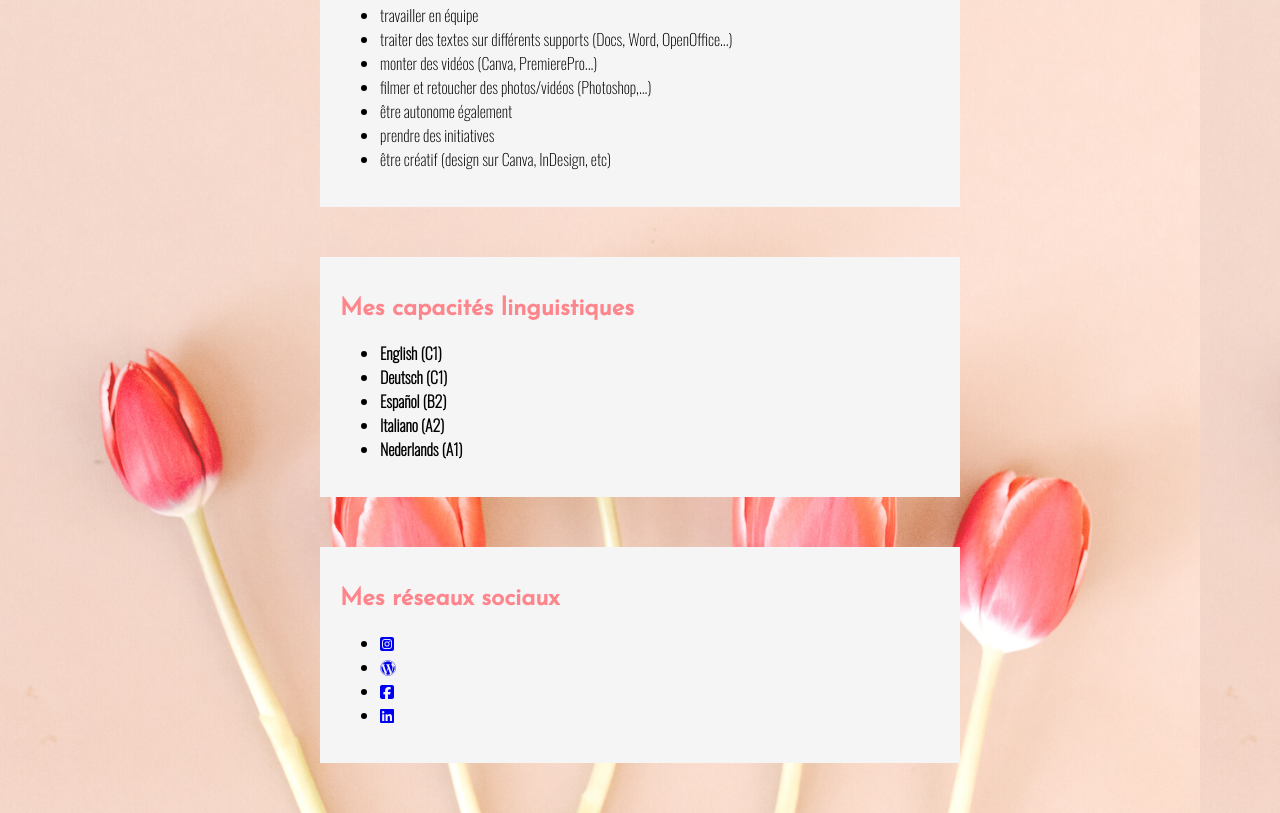
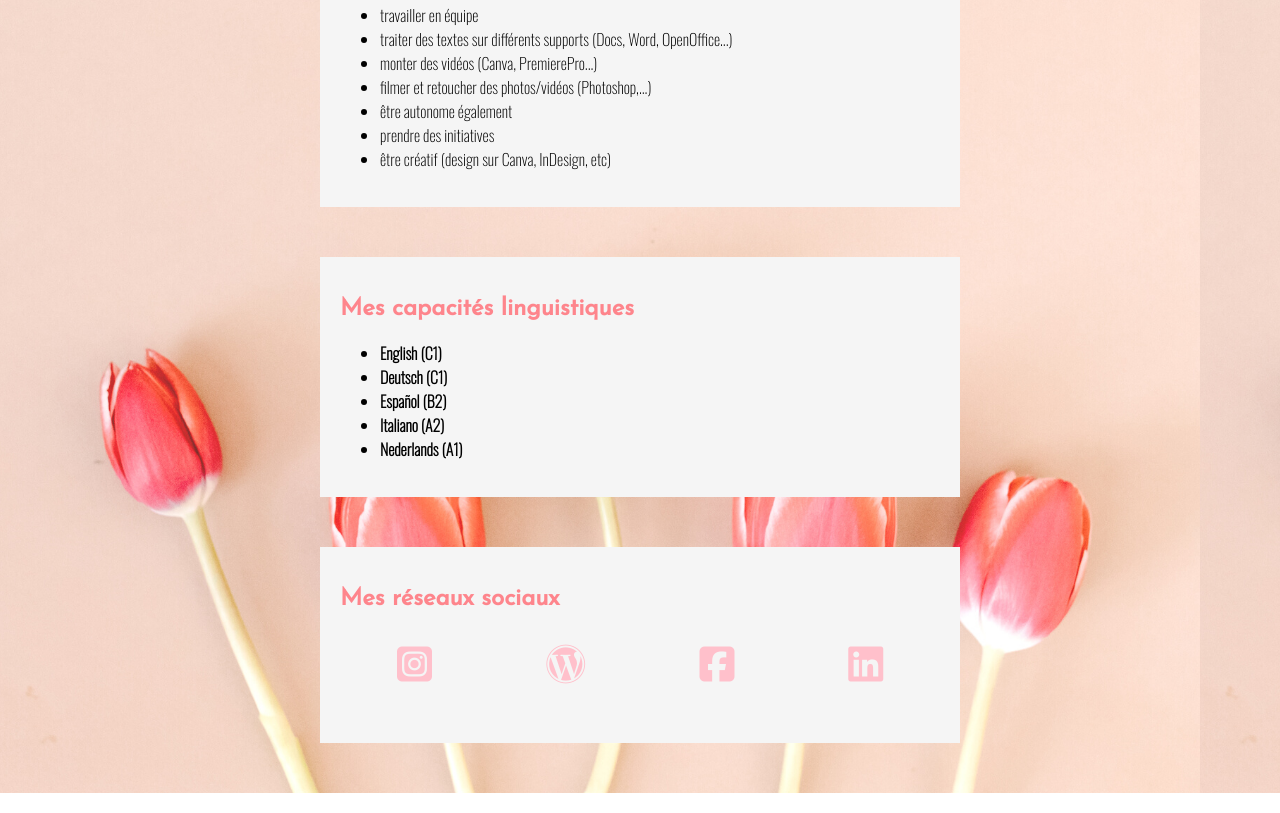
Before and after one commit to gabrixlp/profil-gabriel, a plain HTML site: page index.html in a window 1280 px wide. Shown: the part 1542-2355 px from the top of the page. Drawn offline with nearby package versions, Linux system fonts and the light colour scheme.

Commit message:
Add files via upload

```diff
--- a/index.html
+++ b/index.html
@@ -77,12 +77,12 @@
 
 		<div class="div-blanches">
 			<h2 class="titre-rose">Mes réseaux sociaux</h2>
-			<ul>
-				<li><a href="https://www.instagram.com/gabrixlp/" target="_blank"><i class="fa-brands fa-instagram-square"></i></a></li>
-				<li><a href="page33blog.wordpress.com" target="_blank"><i class="fa-brands fa-wordpress"></i></a></li>
-				<li><a href="https://www.facebook.com/gabriel.page.3152/" target="_blank"><i class="fa-brands fa-facebook-square"></i></a></li>
-				<li><a href="www.linkedin.com/in/gabriel-page-pro33" target="_blank"><i class="fa-brands fa-linkedin"></i></a></li>
-			</ul>
+			<div id="réseaux">
+				   <a href="https://www.instagram.com/gabrixlp/" target="_blank"><i class="fa-brands fa-instagram-square"></i></a>
+				   <a href="page33blog.wordpress.com" target="_blank"><i class="fa-brands fa-wordpress"></i></a>
+				   <a href="https://www.facebook.com/gabriel.page.3152/" target="_blank"><i class="fa-brands fa-facebook-square"></i></a>
+				   <a href="www.linkedin.com/in/gabriel-page-pro33" target="_blank"><i class="fa-brands fa-linkedin"></i></a>
+			</div>
 		</div>
 	</body>
 </html>
--- a/style.css
+++ b/style.css
@@ -49,3 +49,15 @@ body {
 	color: #fe858c;
 	font-family: Josefin Sans, sans-serif;
 }
+
+#réseaux {
+	display: flex;
+	justify-content: space-around;
+	margin-bottom: 32px;
+	color: pink;
+	font-size: 40px;
+}
+
+i {
+	color: pink;
+}
```
